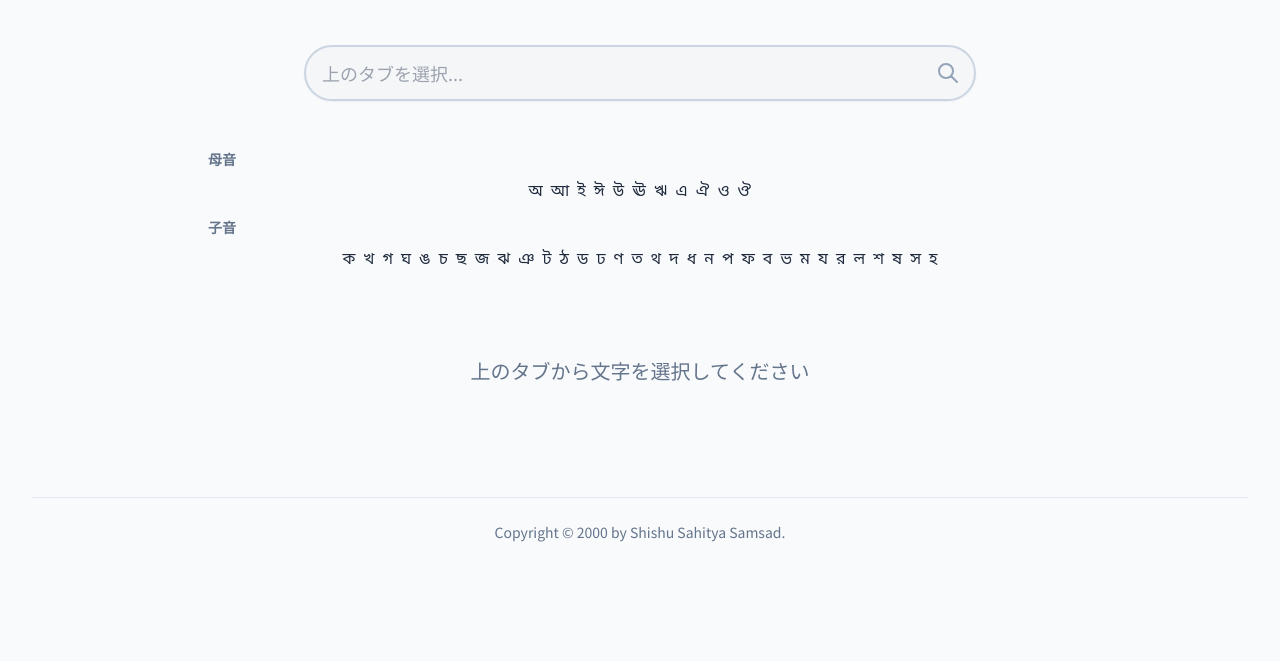
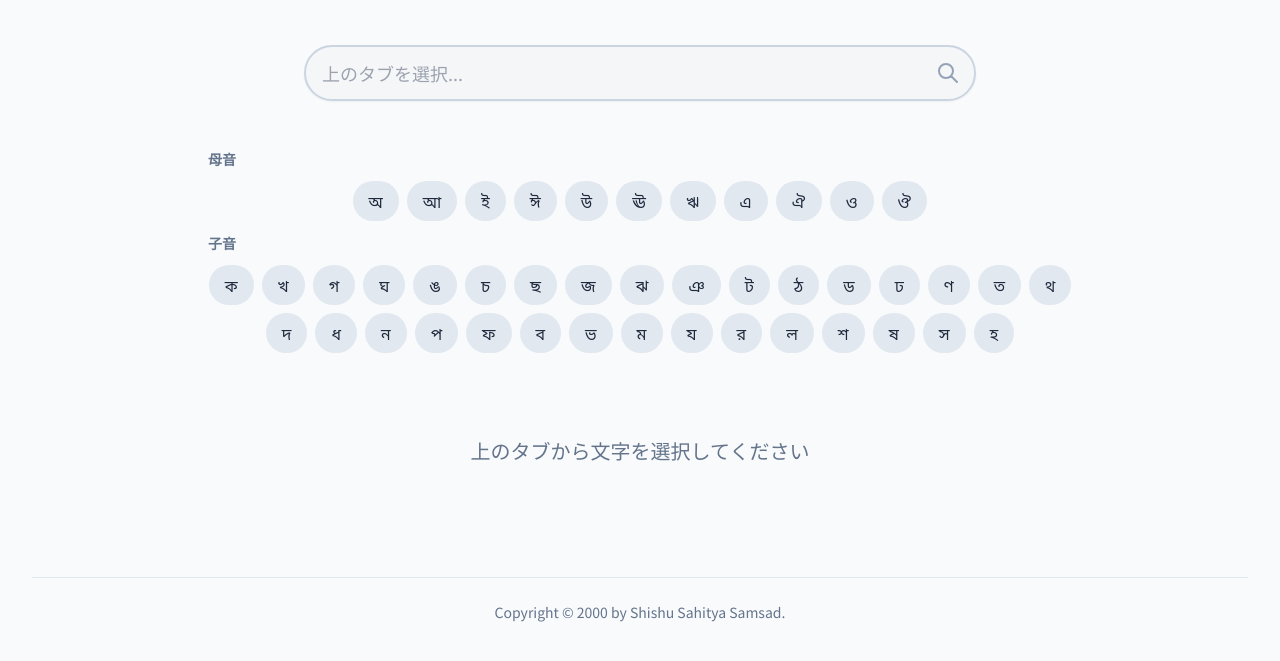
Before and after one commit to orihakatodna/Bengali-English-Japanese_Dictionary_Ver6.0, a plain HTML site: page index.html in a window 1280 px wide. Shown: the part 139-800 px from the top of the page. Drawn offline with nearby package versions, Linux system fonts and the light colour scheme.

Commit message:
Add files via upload

```diff
--- a/index.html
+++ b/index.html
@@ -14,17 +14,8 @@
         i { color: #475569; font-style: italic; }
         .loader { width: 48px; height: 48px; border: 5px solid #cbd5e1; border-bottom-color: #3b82f6; border-radius: 50%; display: inline-block; box-sizing: border-box; animation: rotation 1s linear infinite; }
         @keyframes rotation { 0% { transform: rotate(0deg); } 100% { transform: rotate(360deg); } }
-
-        /* --- This style block is intentionally minimal as Tailwind is used --- */
-        .tab {
-            transition: all 0.2s ease-in-out;
-        }
-        .tab.active {
-            background-color: #3b82f6;
-            color: white;
-            font-weight: 700;
-            box-shadow: 0 4px 6px -1px rgb(0 0 0 / 0.1), 0 2px 4px -2px rgb(0 0 0 / 0.1);
-        }
+        .tab { transition: all 0.2s ease-in-out; }
+        .tab.active { background-color: #3b82f6; color: white; font-weight: 700; box-shadow: 0 4px 6px -1px rgb(0 0 0 / 0.1), 0 2px 4px -2px rgb(0 0 0 / 0.1); }
     </style>
 </head>
 <body class="bg-slate-50 text-slate-800">
@@ -176,19 +167,19 @@
         }
 
         function setupTabs() {
-            const createTabs = (letters) => letters.map(l => `<div class="tab" data-key="${l.key}">${l.char}</div>`).join('');
+            const createTabs = (letters) => letters.map(l => `<div class="tab cursor-pointer p-2 px-4 m-1 rounded-full bg-slate-200 hover:bg-slate-300" data-key="${l.key}">${l.char}</div>`).join('');
 
-            // --- CHANGE: Use flex-wrap to display all tabs in parallel ---
+            // This layout uses flex-wrap to show all tabs in parallel, wrapping them if the screen is narrow. No horizontal scrolling.
             tabContainer.innerHTML = `
                 <div>
                     <h3 class="text-sm font-bold text-slate-500 my-2 px-4">母音</h3>
-                    <div class="flex flex-wrap justify-center gap-2 pb-2">
+                    <div class="flex flex-wrap justify-center items-center">
                         ${createTabs(vowels)}
                     </div>
                 </div>
                 <div>
                     <h3 class="text-sm font-bold text-slate-500 my-2 px-4">子音</h3>
-                    <div class="flex flex-wrap justify-center gap-2 pb-2">
+                    <div class="flex flex-wrap justify-center items-center">
                         ${createTabs(consonants)}
                     </div>
                 </div>
```
